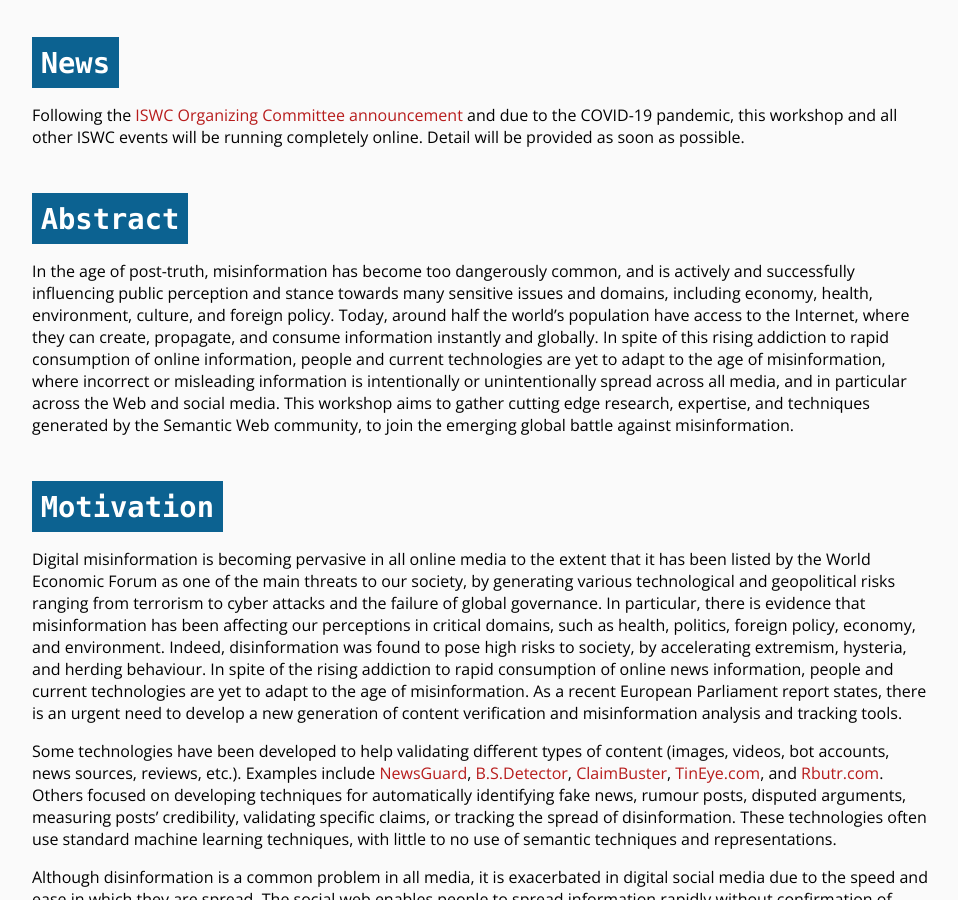
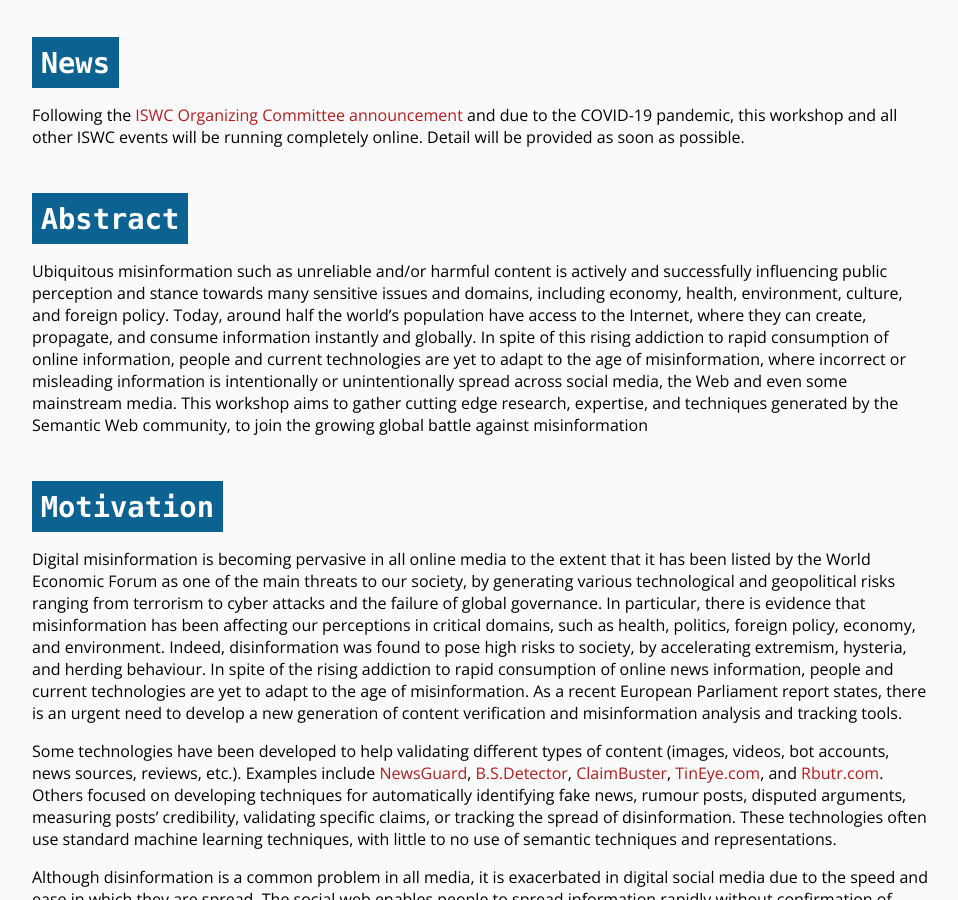
Before and after one commit to D2KLab/semiform2020, a Jekyll site: the page built from docs/index.md, in a window 1280 px wide and 900 px high, scrolled down 392 px. Shown: the whole window, without its empty margins (158-1116 px from the left). Built offline with Jekyll 4.4.1, drawn with Linux system fonts in a browser that asks for light colours.

Commit message:
Update index.md

```diff
--- a/docs/index.md
+++ b/docs/index.md
@@ -11,7 +11,7 @@ Following the [ISWC Organizing Committee announcement](https://iswc2020.semantic
 
 # Abstract
 
-In the age of post-truth, misinformation has become too dangerously common, and is actively and successfully influencing public perception and stance towards many sensitive issues and domains, including economy, health, environment, culture, and foreign policy. Today, around half the world’s population have access to the Internet, where they can create, propagate, and consume information instantly and globally. In spite of this rising addiction to rapid consumption of online information, people and current technologies are yet to adapt to the age of misinformation, where incorrect or misleading information is intentionally or unintentionally spread across all media, and in particular across the Web and social media. This workshop aims to gather cutting edge research, expertise, and techniques generated by the Semantic Web community, to join the emerging global battle against misinformation.
+Ubiquitous misinformation such as unreliable and/or harmful content is actively and successfully influencing public perception and stance towards many sensitive issues and domains, including economy, health, environment, culture, and foreign policy. Today, around half the world’s population have access to the Internet, where they can create, propagate, and consume information instantly and globally. In spite of this rising addiction to rapid consumption of online information, people and current technologies are yet to adapt to the age of misinformation, where incorrect or misleading information is intentionally or unintentionally spread across social media, the Web and even some mainstream media. This workshop aims to gather cutting edge research, expertise, and techniques generated by the Semantic Web community, to join the growing global battle against misinformation
 
 # Motivation
 
```
